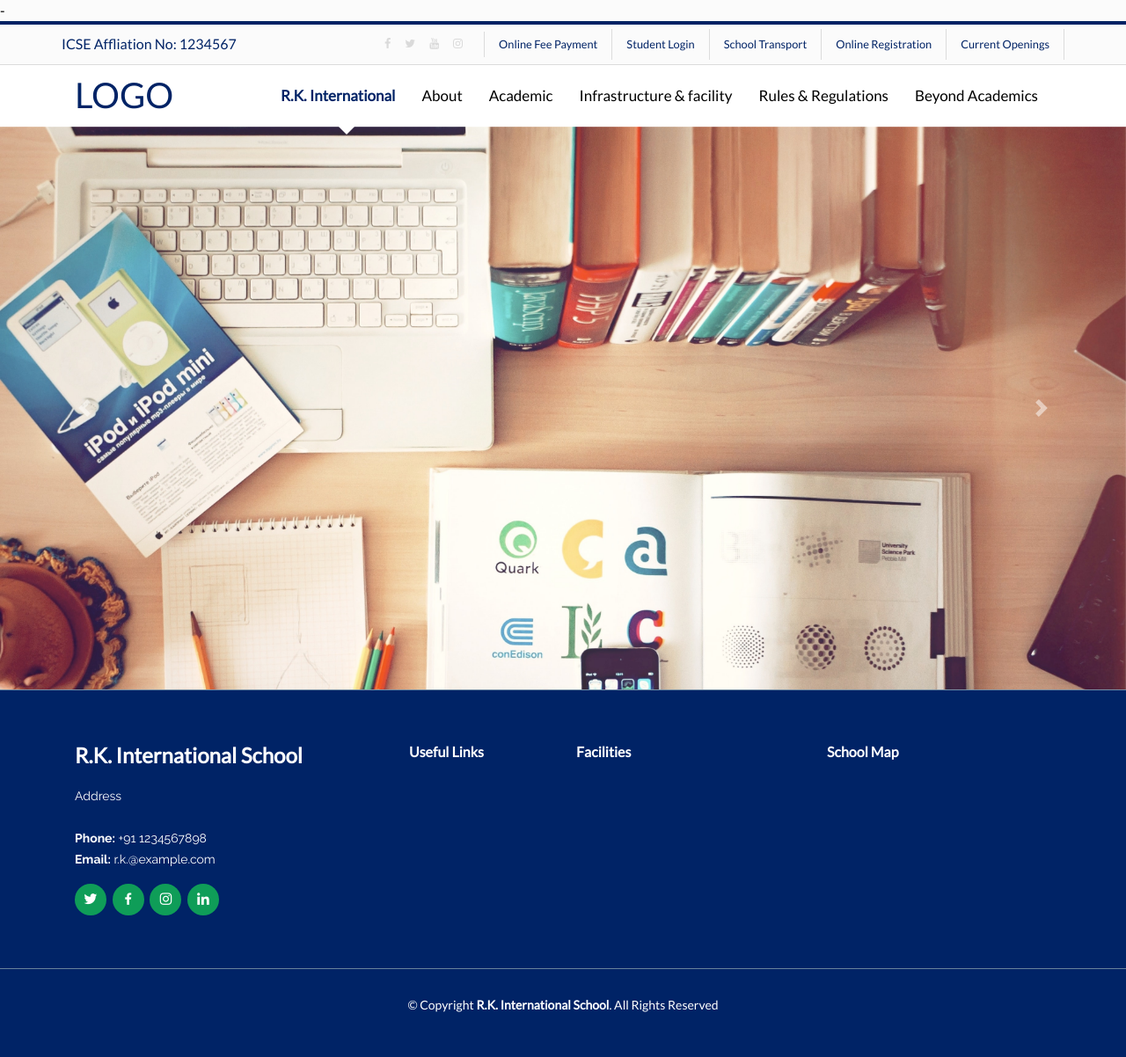
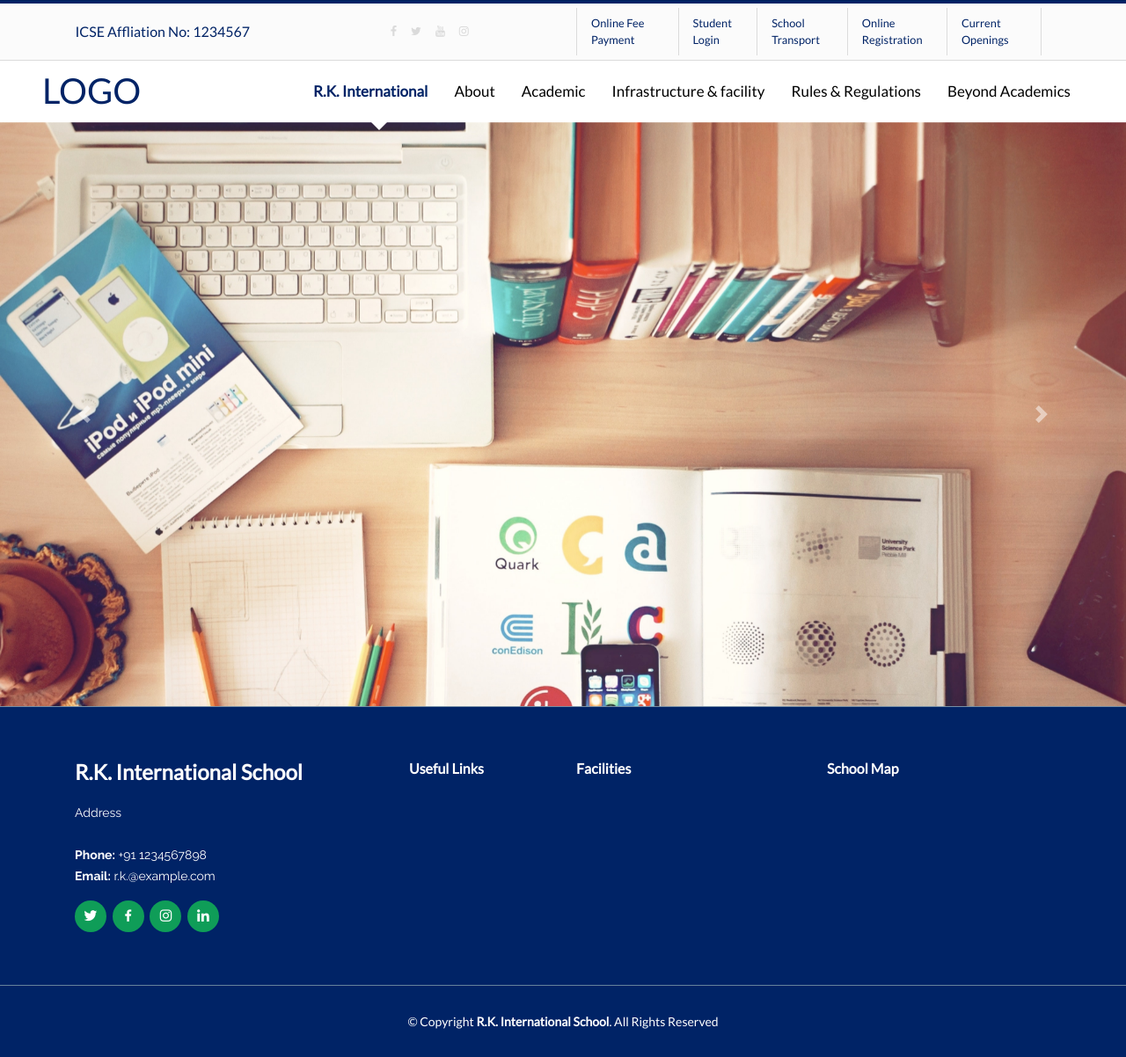
Before and after one commit to jainpunit7000/punit, a PHP site: page /index.html in a window 1280 px wide. Shown: the whole page at 88% size. Before the commit the page ends 1151 px from the top, so only its background shows below. Run offline with PHP 8.4, Linux system fonts and the light colour scheme.

Commit message:
._. Made Responsive

```diff
--- a/RK/RK/assets/css/style.css
+++ b/RK/RK/assets/css/style.css
@@ -30,7 +30,7 @@ a:hover {
   border-radius: 3px;
   right: 15px;
   bottom: 15px;
-  background: #fff;
+  background: #013aa5;
   color: #fff;
   transition: display 0.5s ease-in-out;
   z-index: 99999;
@@ -120,9 +120,24 @@ a:hover {
 .strip_menu li {
   font-size: 0.8rem;
   padding: 0.5rem 1rem;
+  /* border-right: 1px solid rgba(212, 212, 212, 0.815); */
+}
+.strip_menu_alt {
+  margin-bottom: 0;
+  padding-left: 0;
+  list-style: none;
+  display: flex;
+  justify-content: center;
+  align-items: center;
+}
+.strip_menu_alt li {
+  font-size: 0.8rem;
+  padding: 0.5rem 1rem;
   border-right: 1px solid rgba(212, 212, 212, 0.815);
 }
-
+.vertical-rule{
+  border-left: 1px solid rgba(212, 212, 212, 0.815);
+}
 /*--------------------------------------------------------------
 # Header
 --------------------------------------------------------------*/
@@ -259,8 +274,8 @@ a:hover {
 
 /* Carousel */
 #carousel .carousel-item {
-  height:80vh;
-
+  height:83vh;
+  background: #002366;;
 }
 .owl-carousel{
   padding:2rem;
--- a/RK/RK/assets/js/main.js
+++ b/RK/RK/assets/js/main.js
@@ -90,7 +90,7 @@
     });
     $("body").append($mobile_nav);
     $("body").prepend(
-      '<button type="button" class="mobile-nav-toggle d-lg-none"><i class="icofont-navigation-menu"></i></button>'
+      '<button type="button" class="mobile-nav-toggle d-xl-none"><i class="icofont-navigation-menu"></i></button>'
     );
     $("body").append('<div class="mobile-nav-overly"></div>');
 
--- a/RK/RK/index.html
+++ b/RK/RK/index.html
@@ -1,4 +1,4 @@
--<!DOCTYPE html>
+<!DOCTYPE html>
 <html lang="en">
   <head>
     <meta charset="utf-8" />
@@ -61,12 +61,12 @@
 
     <!-- ======= Header ======= -->
     <div class="bottom-border">
-      <div class="container">
+      <div class="container-fluid px-5">
         <div class="row stripe">
-          <div class="icse">
+          <div class="col-lg-3 col-sm-6 icse text-center">
             <a href="">ICSE Affliation No: 1234567</a>
           </div>
-          <div class="menu_strip">
+          <div class="col-lg-3 col-sm-6 menu_strip text-sm-center">
             <ul class="strip_menu">
               <li>
                 <div class="social_media_icons">
@@ -84,7 +84,11 @@
                   </a>
                 </div>
               </li>
-              <li>
+            </ul>
+          </div>
+          <div class="col-lg-6 col-sm-12 ">
+            <ul class="strip_menu_alt pr-lg-5">
+              <li class="vertical-rule">
                 <a href="">Online Fee Payment</a>
               </li>
               <li>
@@ -105,7 +109,7 @@
       </div>
     </div>
     <header id="header">
-      <div class="container">
+      <div class="container-fluid px-5">
         <nav>
           <div class="logo float-left">
             <h1 class="text-light">
@@ -113,7 +117,7 @@
             </h1>
           </div>
 
-          <nav class="nav-menu float-right d-none d-lg-block">
+          <nav class="nav-menu float-right d-none d-xl-block">
             <ul>
               <li class="bottom-clip-permanent">
                 <a href="index.html">R.K. International </a>
--- /dev/null
+++ b/RK/RK/index.php
@@ -0,0 +1 @@
+<?php header( 'Location: /index.html' ) ;  ?>
```
